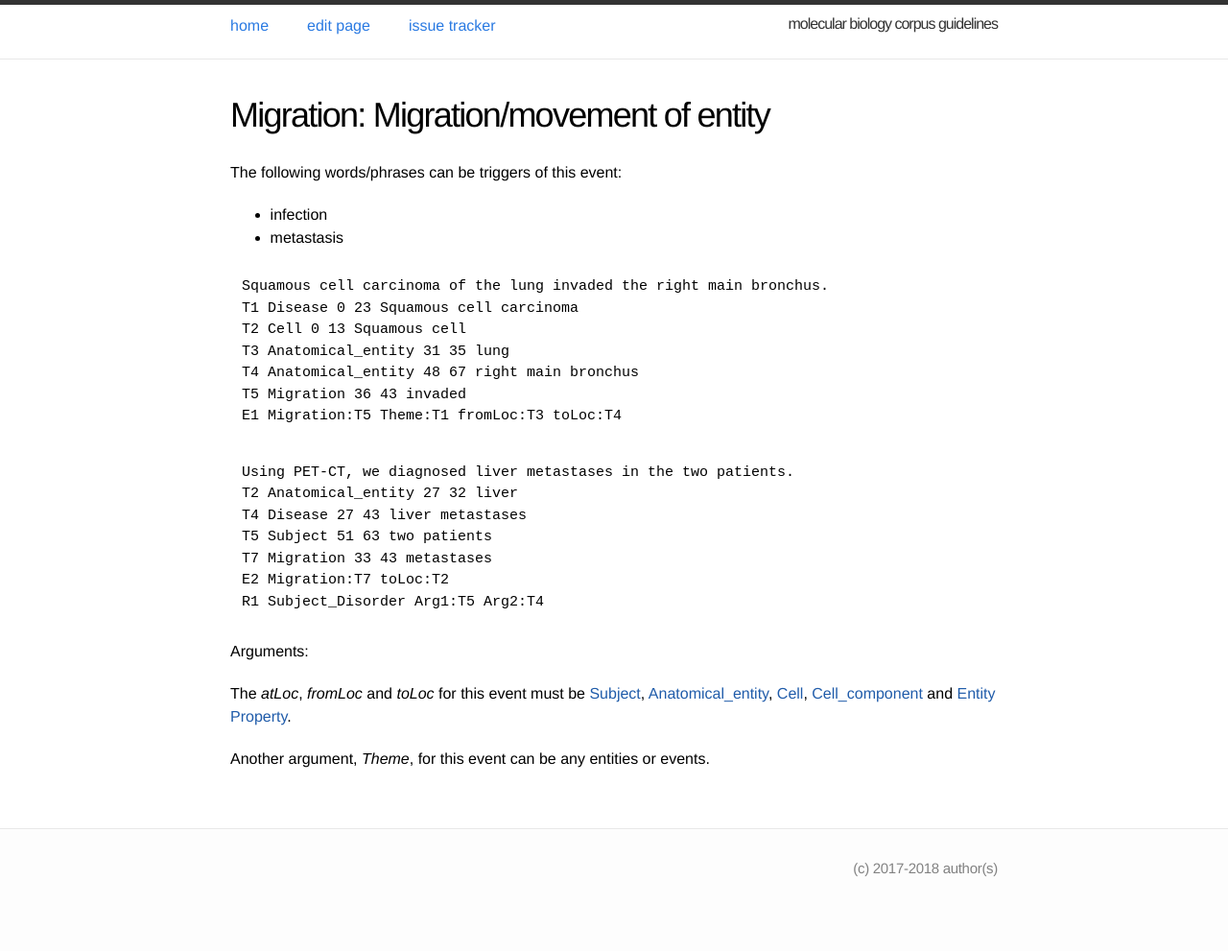
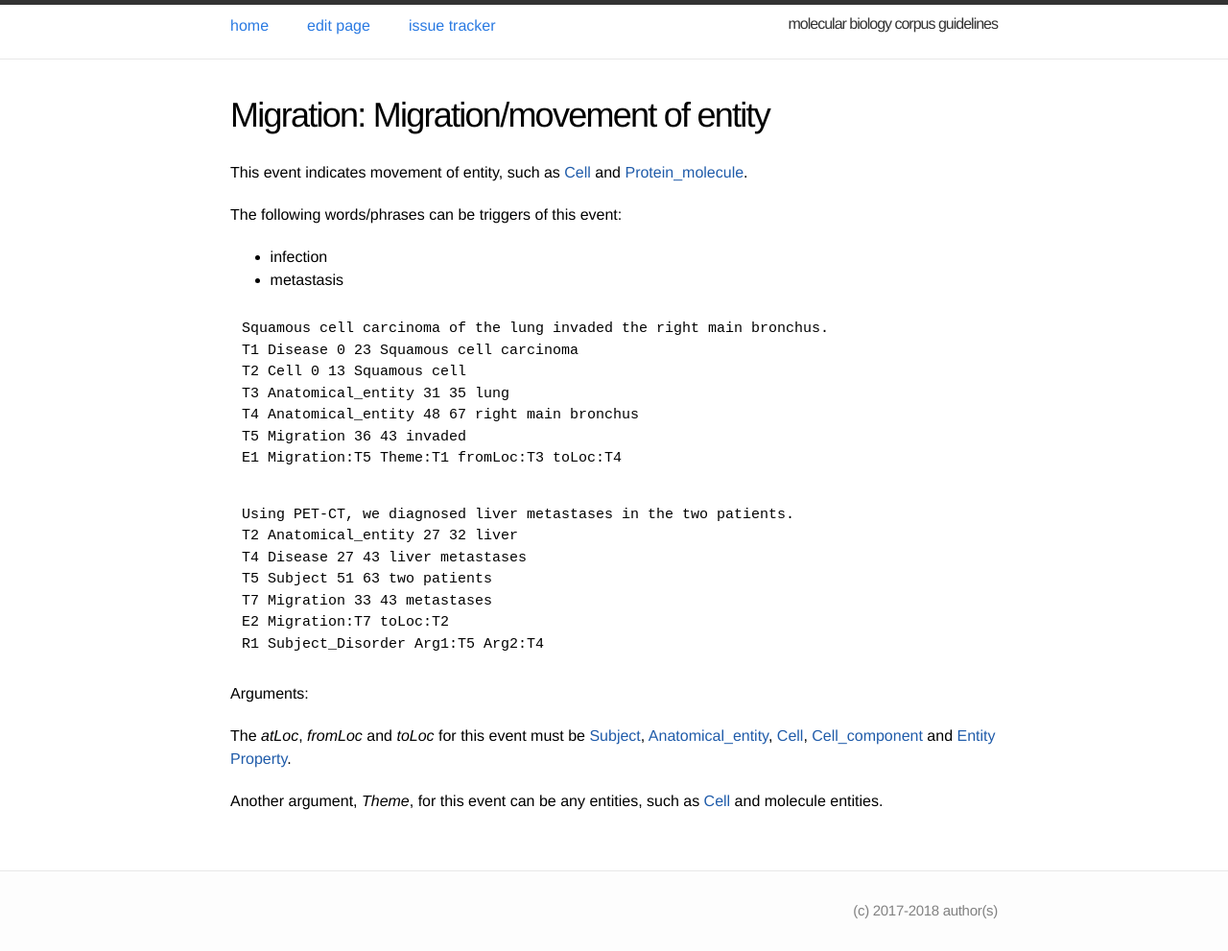
Before and after one commit to ezcatdb/molbiol_lung_corpus-guidelines, a Jekyll site: the page built from _event/Migration.md, in a window 1280 px wide. Shown: the whole page at 96% size. Built offline with Jekyll 4.4.1, drawn with Linux system fonts in a browser that asks for light colours; before the commit the page ends 947 px from its top, so only the background shows below that.

Commit message:
Update Migration.md

```diff
--- a/_event/Migration.md
+++ b/_event/Migration.md
@@ -1,11 +1,12 @@
 ---
 layout: entry
 title: "Migration"
-category: "Biological process"
+category: "Biological_process"
 shortdef: "Migration/movement of entity"
 order: 14
 ---
 
+This event indicates movement of entity, such as [Cell]() and [Protein_molecule]().
 
 The following words/phrases can be triggers of this event:
 
@@ -35,6 +36,6 @@ Arguments:
 
 The *atLoc*, *fromLoc* and *toLoc* for this event must be [Subject](), [Anatomical_entity](), [Cell](), [Cell_component]() and [Entity Property]().
 
-Another argument, *Theme*, for this event can be any entities or events.
+Another argument, *Theme*, for this event can be any entities, such as [Cell]() and molecule entities.
 
 <!--details-->
```
